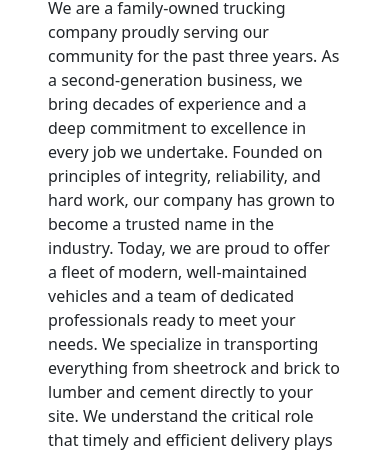
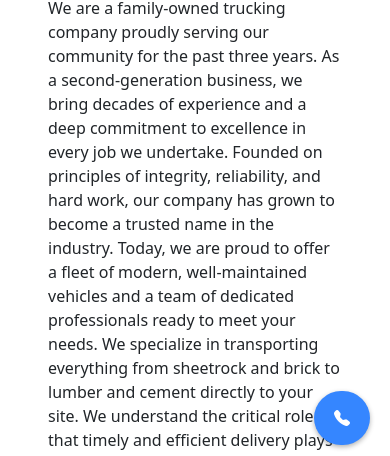
Before and after one commit to RosaChabane/Los-Building-Materials, a website: page public/about.html in a window 390 px wide. Shown: the part 379-835 px from the top of the page. Drawn offline with nearby package versions, Linux system fonts and the light colour scheme.

Commit message:
added sticky call button for mobile devices and further comments for organization purposes

```diff
--- a/public/about.html
+++ b/public/about.html
@@ -81,6 +81,10 @@
         </div>
     </footer>
 
+    <!-- Sticky Call Button -->
+
+    <a class="fixed-tel" href="tel:8329188151" target="_blank" title="Call Now"><i class="bi bi-telephone-fill"></i></a>
+
     <script src="https://cdn.jsdelivr.net/npm/bootstrap@5.3.3/dist/js/bootstrap.bundle.min.js" integrity="sha384-YvpcrYf0tY3lHB60NNkmXc5s9fDVZLESaAA55NDzOxhy9GkcIdslK1eN7N6jIeHz" crossorigin="anonymous"></script>
 </body>
 </html>
--- a/public/style.css
+++ b/public/style.css
@@ -1,3 +1,5 @@
+/* BANNER SECTION */
+
 .masthead {
     background-size: cover;
     min-height: 70vh;
@@ -22,6 +24,8 @@
     height: 100%;
 }
 
+/* ABOUT US SECTION */
+
 .about-section-index {
     background-color: rgb(224, 224, 224);
     font-weight: 500;
@@ -35,6 +39,8 @@ iframe {
     height: 300px;
     width: 100%;
 }
+
+/* CONTACT US SECTION */
 
 .contact-md-7 {
     padding: 20px;
@@ -69,6 +75,8 @@ iframe {
     font-weight: 500;
 }
 
+/* SERVICES PAGE */
+
 .carousel-item {
     min-height: 70vh;
     background: gray;
@@ -90,10 +98,30 @@ iframe {
     list-style: none;
 }
 
-.thanks-container {
-    background-color: rgba(57, 197, 139, 0.8);
-    font-weight: bold;
+/* STICKY CALL BUTTON */
+
+.fixed-tel {
+    display: none;
+    position: fixed;
+    bottom: 20px;
+    right: 20px;
+    background-color: rgb(53, 134, 255);
+    color: white;
+    padding: 15px 20px;
+    border-radius: 50px;
+    text-align: center;
+    text-decoration: none;
+    box-shadow: 0 2px 5px rgba(0,0,0,0.3);
+    transition: background-color 0.3s, box-shadow 0.3s;
+    z-index: 1000;
 }
+
+.fixed-tel:hover {
+    background-color: rgba(13, 110, 253, 1);
+    box-shadow: 0 4px 10px rgba(0,0,0,0.4);
+}
+
+/* MEDIA QUERIES */
 
 @media only screen and (max-width:600px) {
     .contact-us-submit-button{
@@ -101,6 +129,9 @@ iframe {
     }
     .d-flex p {
         font-size: 15px;
+    }
+    .fixed-tel {
+        display: block;
     }
 }
 
```
Also changed, not shown: public/index.html (+10 -6 lines), public/quote.html (+10 -6 lines), public/services.html (+4 -0 lines).
